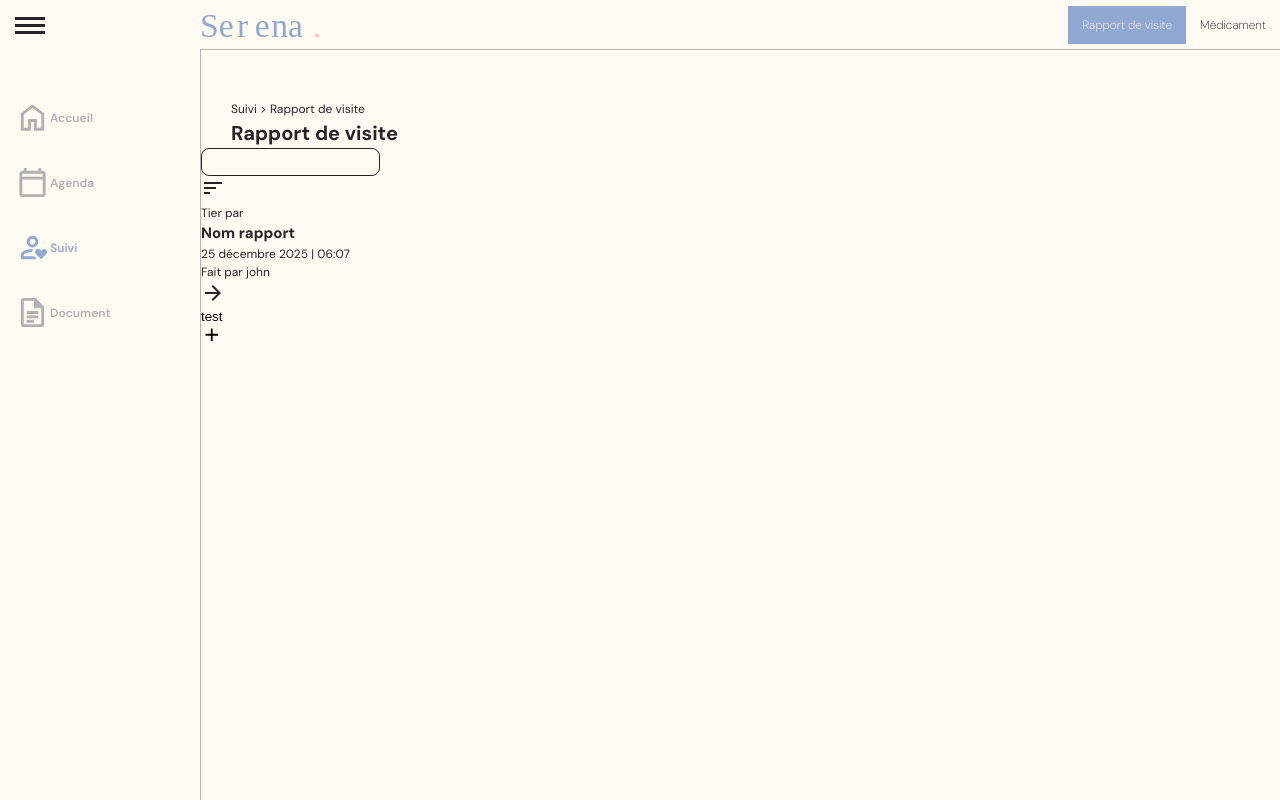
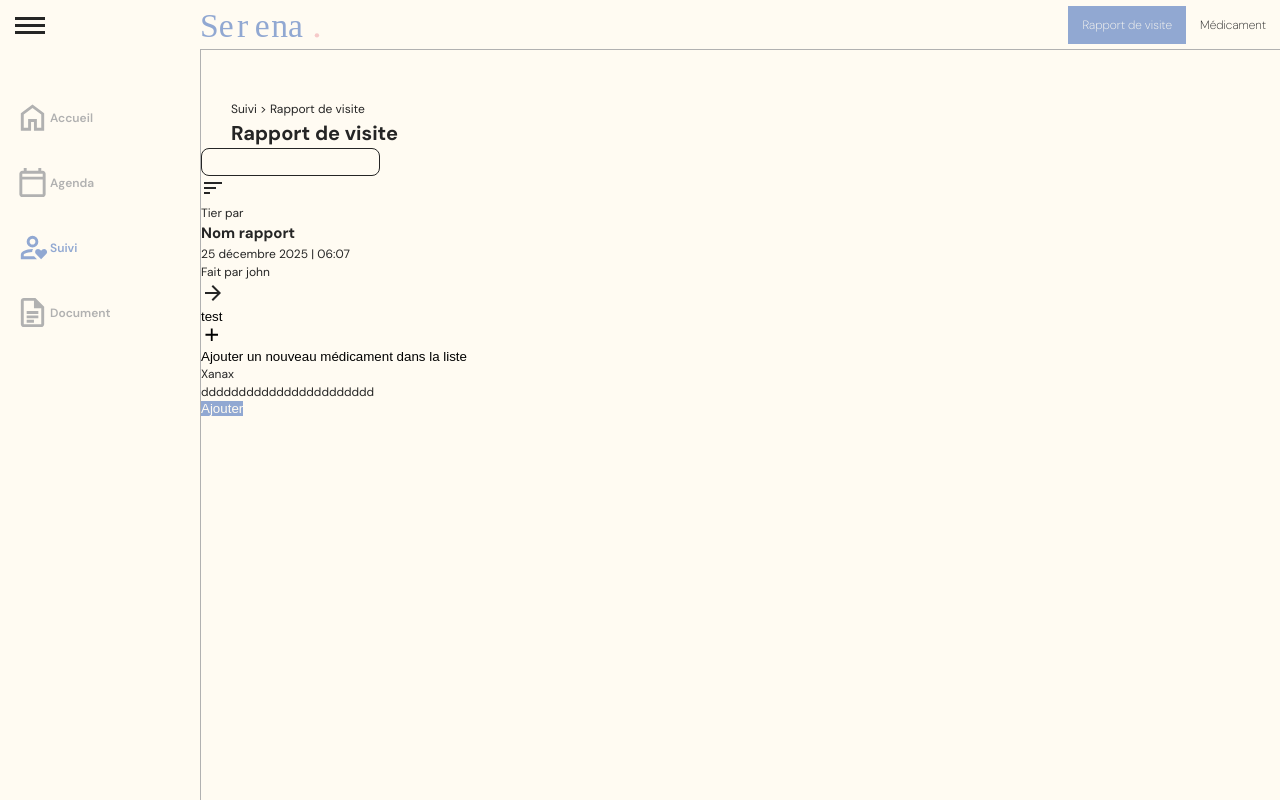
Before and after one commit to Nth-C/serena, a React (Vite) app in the folder frontend/: page /suivi/visit_report in a window 1280 px wide. Shown: the top 800 px of the page. Built offline with nearby package versions, Linux system fonts and the light colour scheme; the HTML template or start-up script is replaced by a standard one.

Commit message:
rapport visite ajout nouveau médicament HTML

```diff
--- a/frontend/src/pages/VisitReport.jsx
+++ b/frontend/src/pages/VisitReport.jsx
@@ -2,13 +2,17 @@ import { useEffect, useState } from 'react'
 import Slide from '../components/slide/Slide';
 
 function LastVisitReport() {
-
   // ajout rapport
   const [isNewRapportOpen, setIsNewRapportOpen] = useState(false) // page
+  const [isNewMedicineOpen, setIsMedicineOpen] = useState(false) // page
 
   // fonction pour ouvrir/fermer le newMedecine
   const toggleNewRapport = () => {
     setIsNewRapportOpen(!isNewRapportOpen)
+  }
+
+  const toggleNewMedicine = () => {
+    setIsMedicineOpen(!isNewMedicineOpen)
   }
 
   useEffect(() => {
@@ -18,6 +22,15 @@ function LastVisitReport() {
       document.documentElement.classList.remove('menu-active');
     }
   }, [isNewRapportOpen]);
+
+  useEffect(() => {
+    if (isNewMedicineOpen) {
+      document.documentElement.classList.add('menu-active');
+    } else {
+      document.documentElement.classList.remove('menu-active');
+    }
+  }, [isNewMedicineOpen]);
+
 
 
   return (
@@ -42,6 +55,69 @@ function LastVisitReport() {
       </div>
 
       <button className="btn_add_report" onClick={toggleNewRapport}> test<svg xmlns="http://www.w3.org/2000/svg" viewBox="0 -960 960 960"><path d="M440-440H200v-80h240v-240h80v240h240v80H520v240h-80v-240Z" /></svg></button>
+
+      <div>
+        <button onClick={toggleNewMedicine}>Ajouter un nouveau médicament dans la liste</button>
+
+        <div className="list">
+
+          <div className="container_medecine">
+            <div className="principal_infos" >
+              <div>
+                <p>Xanax</p>
+                <p></p>
+              </div>
+            </div>
+
+            <div className="drop">
+              <p>ddddddddddddddddddddddd</p>
+              <div>
+                <button className="fill">Ajouter</button>
+              </div>
+            </div>
+          </div>
+
+
+        </div>
+
+
+        <Slide title={"Ajouter un médicament"} isOpen={isNewMedicineOpen} onClickNewMedecine={toggleNewMedicine}>
+          <form className="new_medecine">
+            <div>
+              <label>Nom du médicament : </label>
+              <input
+                type="text"
+                required
+              />
+            </div>
+            <div>
+              <label>Type de médicament : </label>
+              <input
+                type="text"
+                required
+              />
+            </div>
+            <div>
+              <label>Stock initiale du médicament : </label>
+              <input
+                type="number"
+                required
+              />
+            </div>
+            <div>
+              <label>Stock actuel du médicament :</label>
+              <input
+                type="number" required
+              />
+            </div>
+            <div>
+              <button className="simple">Reinistialiser</button>
+              <button className="fill">Ajouter</button>
+            </div>
+          </form>
+        </Slide>
+
+      </div>
 
       <Slide title={"Créer un rapport de visite"} isOpen={isNewRapportOpen} onClickNewMedecine={toggleNewRapport}>
 
```
Lines whose indentation alone changed are shown as unchanged.
